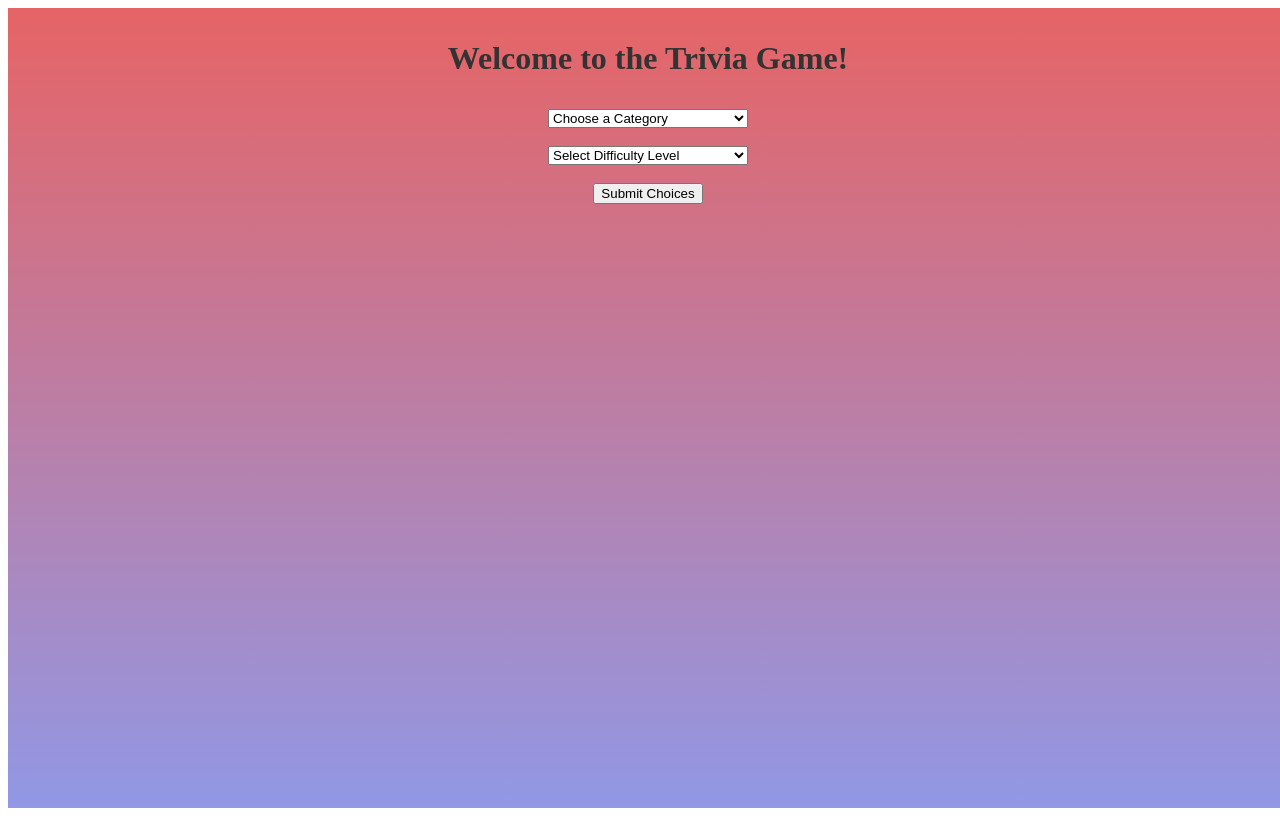
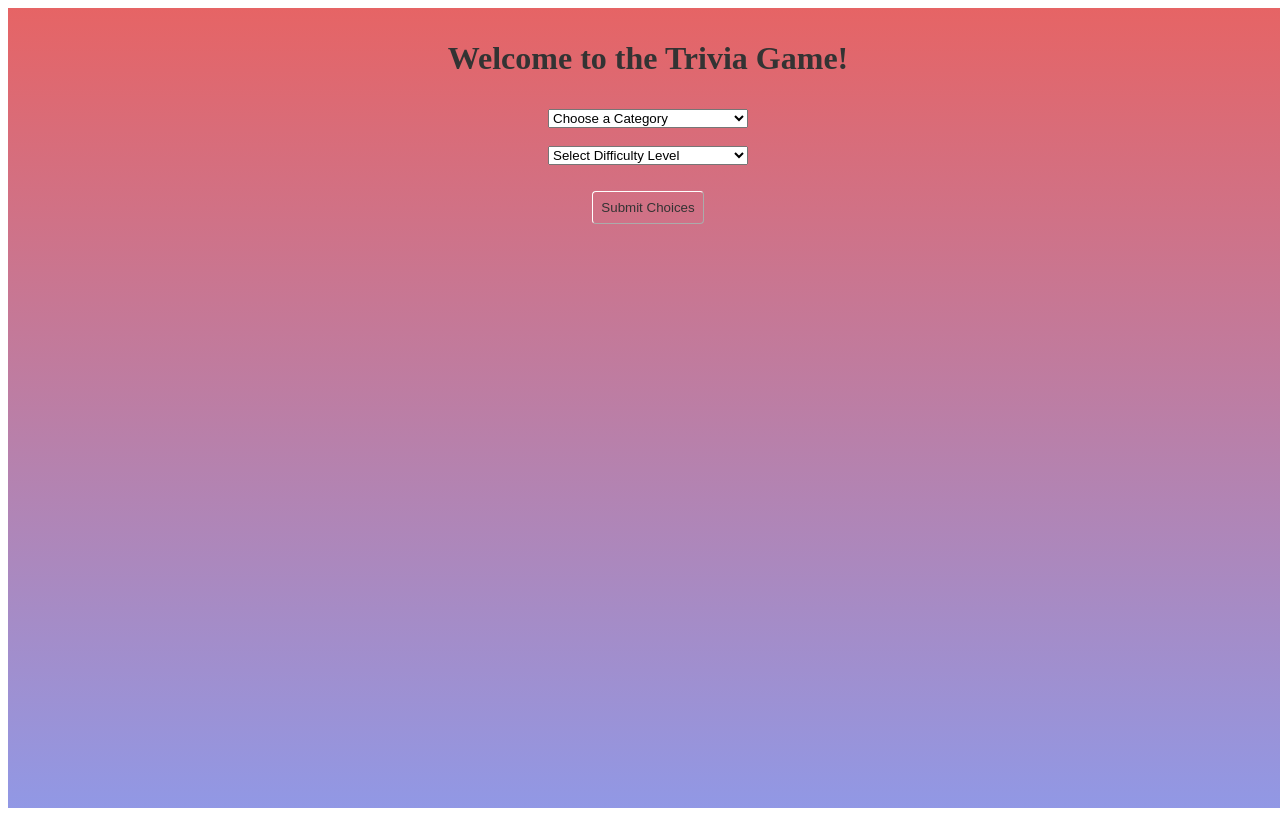
Before and after one commit to dgentilli/quiz-app, a React (Create React App) app: page / in a window 1280 px wide. Built offline with nearby package versions, Linux system fonts and the light colour scheme.

Commit message:
Implement button styles.

```diff
--- a/src/components/GameDisplay.tsx
+++ b/src/components/GameDisplay.tsx
@@ -1,7 +1,7 @@
 import React, { useState, useEffect } from 'react';
 import QuestionCard from './QuestionCard';
 import { fetchQuestions, QuestionState } from '../api';
-import { DefaultWrapper } from './styles/globalStyles';
+import { DefaultWrapper, Button } from './styles/globalStyles';
 
 const TOTAL_QUESTIONS = 15; //change this to a low number for testing
 
@@ -87,7 +87,7 @@ const GameDisplay: React.FC<Props> = ({
             <p>
               Final Score: {score} / {TOTAL_QUESTIONS}
             </p>
-            <button onClick={() => setSubmitted(false)}>Start Over</button>
+            <Button onClick={() => setSubmitted(false)}>Start Over</Button>
           </div>
         ))}
 
@@ -107,7 +107,7 @@ const GameDisplay: React.FC<Props> = ({
       !gameOver &&
       userAnswers.length === number + 1 &&
       number !== TOTAL_QUESTIONS - 1 ? (
-        <button onClick={nextQuestion}>Next Question</button>
+        <Button onClick={nextQuestion}>Next Question</Button>
       ) : null}
     </DefaultWrapper>
   );
--- a/src/components/Welcome.tsx
+++ b/src/components/Welcome.tsx
@@ -1,7 +1,12 @@
 import React, { useState } from 'react';
 import SelectCategory from './SelectCategory';
 import SelectDifficultyLevel from './SelectDifficultyLevel';
-import { DefaultWrapper, HeaderWrapper, Spacer } from './styles/globalStyles';
+import {
+  DefaultWrapper,
+  HeaderWrapper,
+  Spacer,
+  Button,
+} from './styles/globalStyles';
 
 type Props = {
   setSubmitted: Function;
@@ -35,7 +40,7 @@ const Welcome: React.FC<Props> = ({
       <Spacer />
       <SelectDifficultyLevel setDifficulty={setDifficulty} />
       <Spacer />
-      <button onClick={handleSubmit}>Submit Choices</button>
+      <Button onClick={handleSubmit}>Submit Choices</Button>
       {userMessage && <p>{userMessage}</p>}
     </DefaultWrapper>
   );
--- a/src/components/styles/globalStyles.ts
+++ b/src/components/styles/globalStyles.ts
@@ -20,3 +20,13 @@ export const Spacer = styled.div`
   width: 100%;
   height: 0.5rem;
 `;
+
+export const Button = styled.button`
+  padding: 0.5rem;
+  margin-top: 0.5rem;
+  background-color: transparent;
+  border-color: white;
+  border-width: 1px;
+  border-radius: 4px;
+  color: #333;
+`;
```
